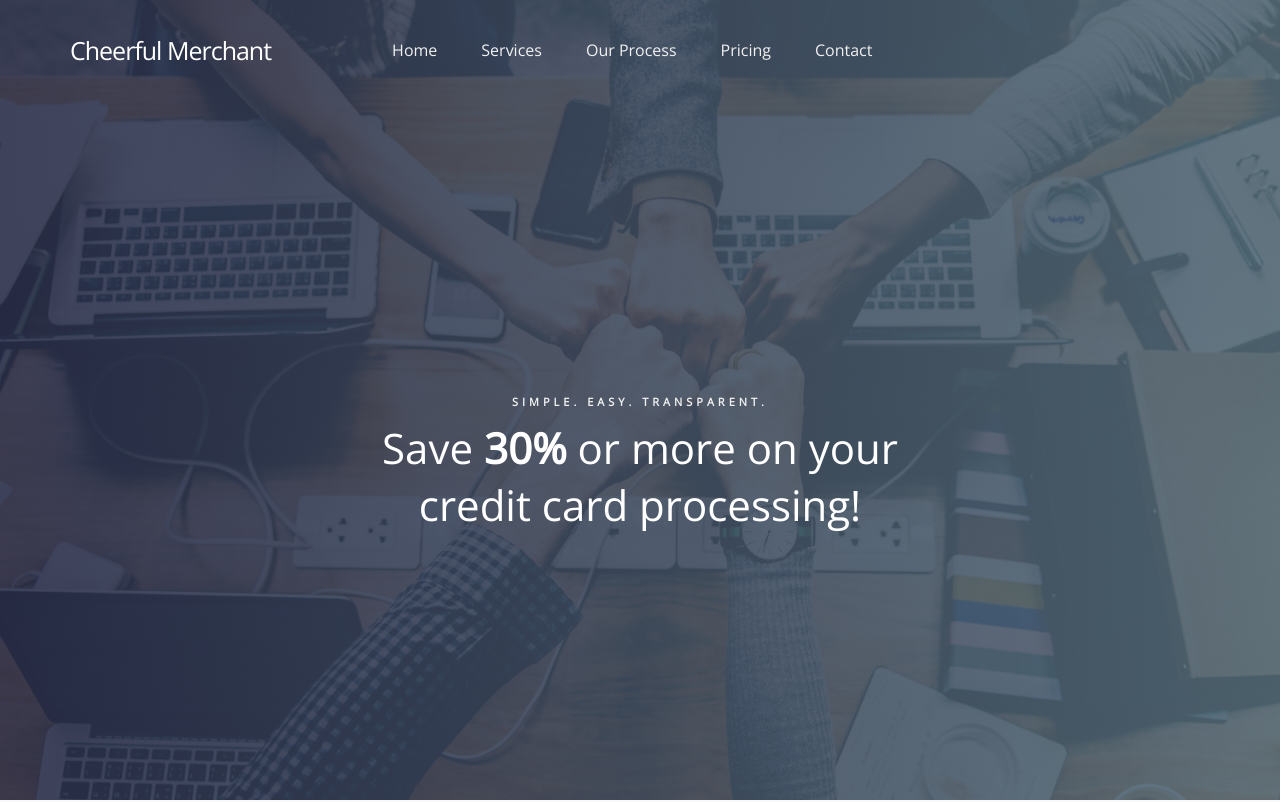
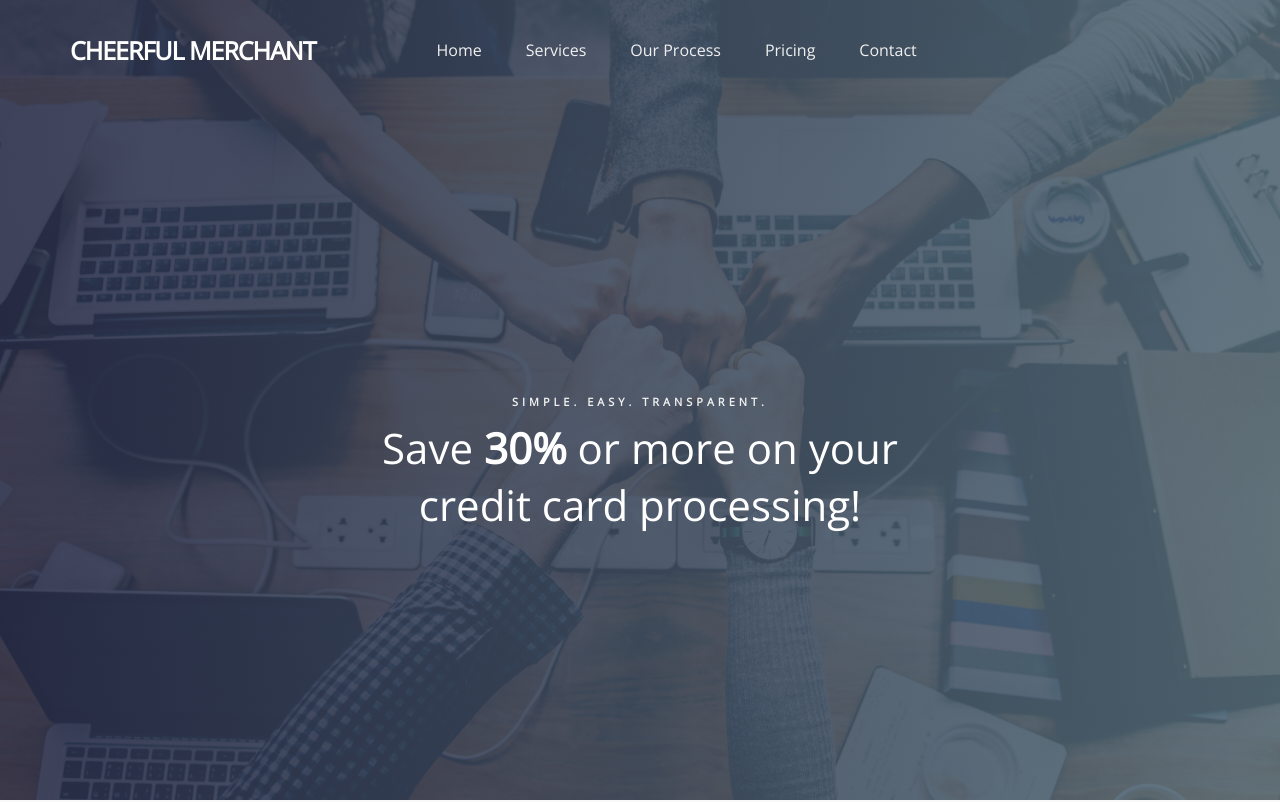
Before and after one commit to cheerfulmerchant/cheerfulmerchant.github.io, a plain HTML site: page index.html in a window 1280 px wide. Shown: the top 802 px of the page. Drawn offline with nearby package versions, Linux system fonts and the light colour scheme.

Commit message:
Update index.html

```diff
--- a/index.html
+++ b/index.html
@@ -44,7 +44,7 @@
                     </button>
 
                     <!-- lOGO TEXT HERE -->
-                    <a href="index.html" class="navbar-brand">Cheerful Merchant</a>
+                    <a href="index.html" class="navbar-brand"><b>CHEERFUL MERCHANT</b></a>
                </div>
 
                <!-- MENU LINKS -->
```
